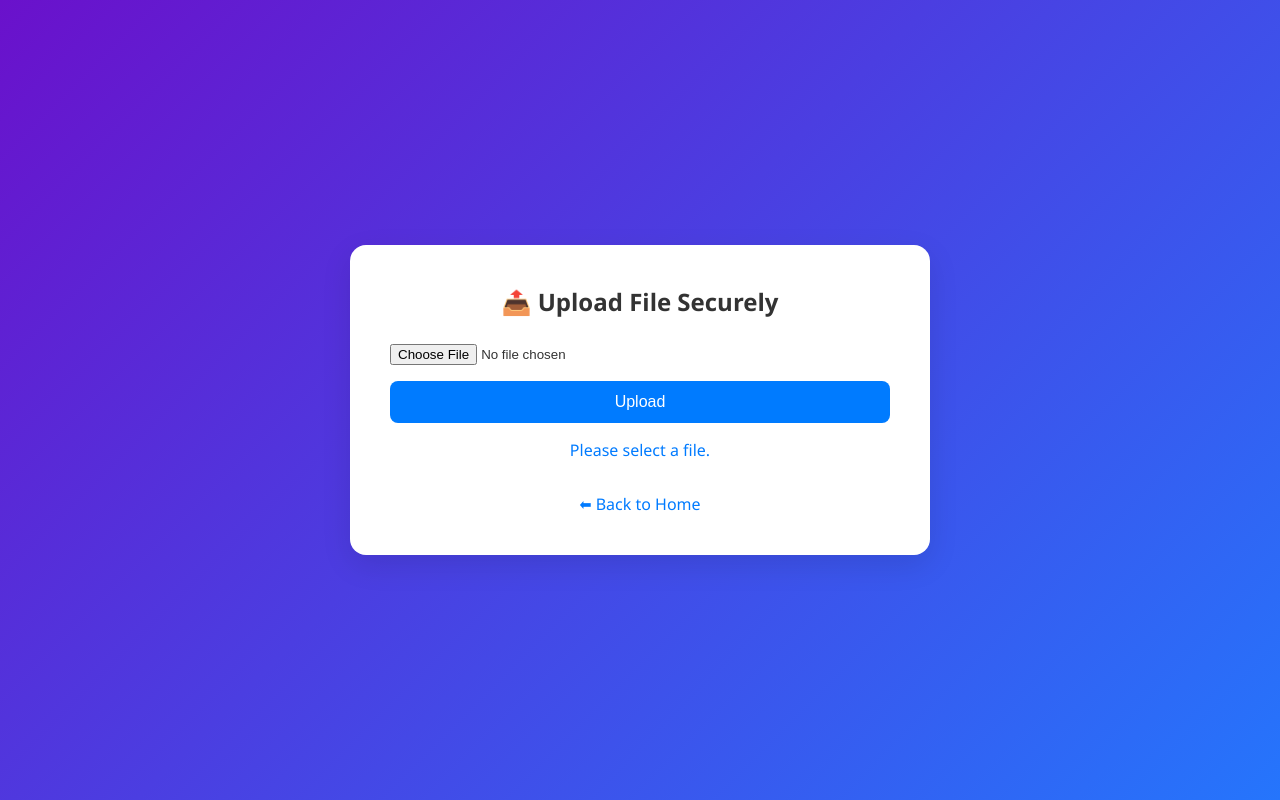
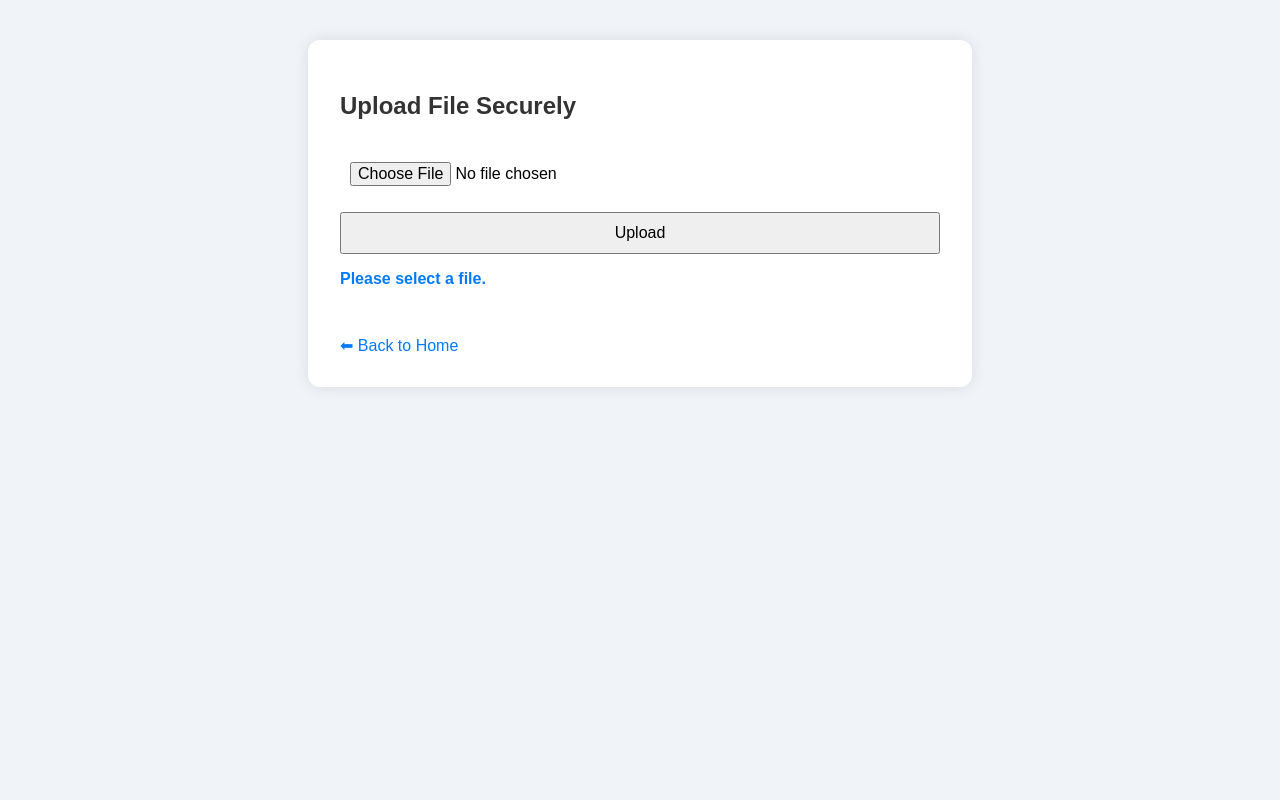
Before and after one commit to Amogh052003/secure-file-sharing, a plain HTML site: page frontend/upload.html in a window 1280 px wide. Both pictures are taken after a click on the button "Upload". Drawn offline with Linux system fonts and the light colour scheme; no server answers.

Commit message:
Update upload.html

```diff
--- a/frontend/upload.html
+++ b/frontend/upload.html
@@ -1,63 +1,39 @@
 <!DOCTYPE html>
-<html lang="en">
+<html>
 <head>
-  <meta charset="UTF-8" />
-  <meta name="viewport" content="width=device-width, initial-scale=1.0"/>
   <title>Upload File | Secure Sharing</title>
   <style>
     body {
-      margin: 0;
-      font-family: 'Segoe UI', Tahoma, Geneva, Verdana, sans-serif;
-      background: linear-gradient(135deg, #6a11cb, #2575fc);
-      display: flex;
-      justify-content: center;
-      align-items: center;
-      min-height: 100vh;
+      font-family: Arial, sans-serif;
+      background: #f0f4f8;
+      padding: 2rem;
+    }
+
+    .container {
+      max-width: 600px;
+      margin: auto;
+      background: white;
+      padding: 2rem;
+      border-radius: 12px;
+      box-shadow: 0 0 15px rgba(0, 0, 0, 0.1);
+    }
+
+    h2 {
+      margin-bottom: 1rem;
       color: #333;
     }
 
-    .card {
-      background: #fff;
-      padding: 2.5rem;
-      border-radius: 16px;
-      max-width: 500px;
-      width: 90%;
-      box-shadow: 0 10px 30px rgba(0,0,0,0.1);
-      animation: fadeIn 0.6s ease-out;
-    }
-
-    h2 {
-      margin-top: 0;
-      margin-bottom: 1.5rem;
-      text-align: center;
-    }
-
-    input[type="file"] {
+    input, button, textarea {
+      margin-top: 1rem;
       width: 100%;
-      margin-bottom: 1rem;
-    }
-
-    button {
-      width: 100%;
-      padding: 0.75rem;
+      padding: 10px;
       font-size: 1rem;
-      border: none;
-      border-radius: 8px;
-      background: #007bff;
-      color: white;
-      cursor: pointer;
-      transition: background 0.3s ease;
-    }
-
-    button:hover {
-      background: #0056b3;
     }
 
     #status {
       margin-top: 1rem;
-      font-weight: 500;
+      font-weight: bold;
       color: #007bff;
-      text-align: center;
     }
 
     #linkBox {
@@ -65,57 +41,45 @@
       display: none;
     }
 
-    label {
-      font-weight: 500;
-    }
-
-    textarea {
+    #sasLink {
       width: 100%;
-      margin-top: 0.5rem;
+      padding: 10px;
       font-family: monospace;
       font-size: 0.9rem;
       background: #f8f9fa;
       border: 1px solid #ccc;
       border-radius: 6px;
-      padding: 10px;
     }
 
-    .copy-btn {
-      margin-top: 0.75rem;
-      background-color: #28a745;
-    }
-
-    .copy-btn:hover {
-      background-color: #218838;
-    }
-
-    .back-link {
-      display: block;
+    a {
+      display: inline-block;
       margin-top: 2rem;
-      text-align: center;
       color: #007bff;
       text-decoration: none;
     }
 
-    .back-link:hover {
+    a:hover {
       text-decoration: underline;
     }
 
-    @keyframes fadeIn {
-      from {
-        opacity: 0;
-        transform: translateY(10px);
-      }
-      to {
-        opacity: 1;
-        transform: translateY(0);
-      }
+    .copy-btn {
+      margin-top: 0.5rem;
+      background-color: #007bff;
+      color: white;
+      border: none;
+      padding: 8px;
+      border-radius: 4px;
+      cursor: pointer;
+    }
+
+    .copy-btn:hover {
+      background-color: #0056b3;
     }
   </style>
 </head>
 <body>
-  <div class="card">
-    <h2>📤 Upload File Securely</h2>
+  <div class="container">
+    <h2>Upload File Securely</h2>
     <input type="file" id="fileInput" />
     <button onclick="uploadFile()">Upload</button>
     <p id="status"></p>
@@ -126,10 +90,18 @@
       <button class="copy-btn" onclick="copyLink()">Copy Link</button>
     </div>
 
-    <a href="index.html" class="back-link">⬅ Back to Home</a>
+    <a href="index.html">⬅ Back to Home</a>
   </div>
 
   <script>
+    async function checkLogin() {
+      const res = await fetch("/.auth/me");
+      const data = await res.json();
+      if (!data[0]?.userId) {
+        window.location.href = "/.auth/login/github";  // Or use /aad, /google, etc.
+      }
+    }
+
     async function uploadFile() {
       const fileInput = document.getElementById('fileInput');
       const status = document.getElementById('status');
@@ -145,9 +117,12 @@
       const functionUrl = "https://filesharingfuncapp-h6c6f8hbe9egbucc.centralindia-01.azurewebsites.net/api/generate_sas_upload?filename=" + encodeURIComponent(file.name);
 
       try {
-        const response = await fetch(functionUrl);
+        const response = await fetch(functionUrl, {
+          method: 'GET',
+          credentials: 'include'  // ✅ Send identity cookie to Function App
+        });
+
         const result = await response.json();
-
         if (!response.ok || !result.url) throw new Error("Failed to get SAS URL");
 
         const uploadResponse = await fetch(result.url, {
@@ -180,6 +155,8 @@
       navigator.clipboard.writeText(sasLink.value);
       alert("🔗 Link copied to clipboard!");
     }
+
+    window.onload = checkLogin;
   </script>
 </body>
 </html>
```
